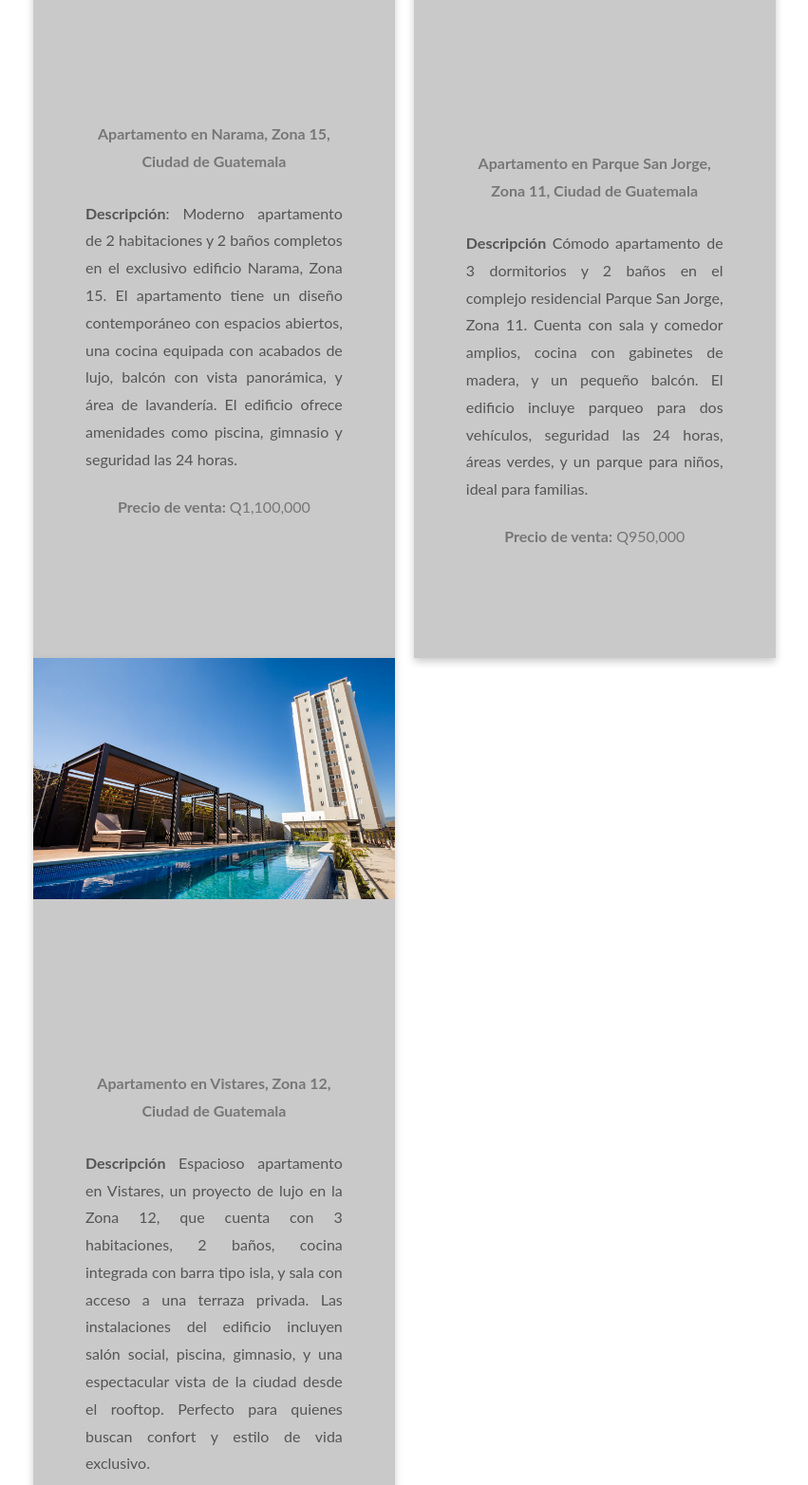
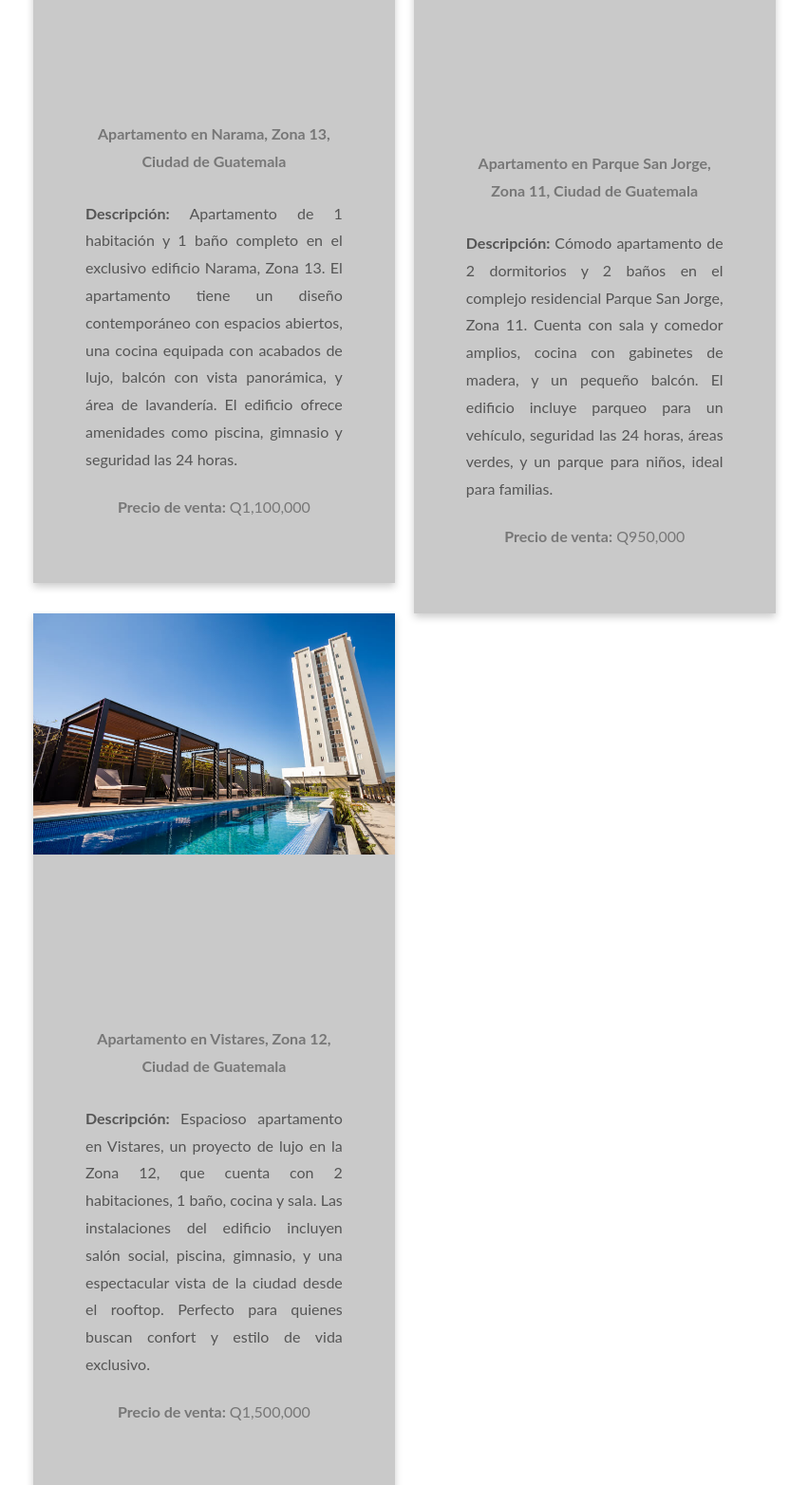
Before and after one commit to Isabella0334/LatamRealEstate, a plain HTML site: page index.html in a window 1280 px wide. Shown: the part 1280-2844 px from the top of the page at 95% size, without its empty margins (20-871 px from the left). Drawn offline with Linux system fonts and the light colour scheme.

Commit message:
Text changes

```diff
--- a/index.html
+++ b/index.html
@@ -33,7 +33,6 @@ body, h1, h2, h3, h4, h5, h6 {
     box-shadow: 0 4px 8px 0 rgba(0, 0, 0, 0.2);
     text-align: center;
     background-color: #c9c9c9;
-    height: 1000px;
 }
 
 .column {
@@ -319,9 +318,9 @@ input[type="text"], input[type="number"], input[type="email"], select, textarea
       <div class="card">
         <img src="imagenes/imagen1.jpg" style="width:100%">
         <div class="container">
-            <h4><b>Apartamento en Narama, Zona 15, Ciudad de Guatemala</b></h4>
+            <h4><b>Apartamento en Narama, Zona 13, Ciudad de Guatemala</b></h4>
             <div class="content">
-                <b>Descripción</b>: Moderno apartamento de 2 habitaciones y 2 baños completos en el exclusivo edificio Narama, Zona 15. El apartamento tiene un diseño contemporáneo con espacios abiertos, una cocina equipada con acabados de lujo, balcón con vista panorámica, y área de lavandería. El edificio ofrece amenidades como piscina, gimnasio y seguridad las 24 horas.
+                <b>Descripción: </b> Apartamento de 1 habitación y 1 baño completo en el exclusivo edificio Narama, Zona 13. El apartamento tiene un diseño contemporáneo con espacios abiertos, una cocina equipada con acabados de lujo, balcón con vista panorámica, y área de lavandería. El edificio ofrece amenidades como piscina, gimnasio y seguridad las 24 horas.
             </div>
             <p><b>Precio de venta:</b> Q1,100,000</p>
         </div>
@@ -335,7 +334,7 @@ input[type="text"], input[type="number"], input[type="email"], select, textarea
         <div class="container">
             <h4><b>Apartamento en Parque San Jorge, Zona 11, Ciudad de Guatemala</b></h4>
             <div class="content">
-              <b>Descripción</b> Cómodo apartamento de 3 dormitorios y 2 baños en el complejo residencial Parque San Jorge, Zona 11. Cuenta con sala y comedor amplios, cocina con gabinetes de madera, y un pequeño balcón. El edificio incluye parqueo para dos vehículos, seguridad las 24 horas, áreas verdes, y un parque para niños, ideal para familias.
+              <b>Descripción: </b> Cómodo apartamento de 2 dormitorios y 2 baños en el complejo residencial Parque San Jorge, Zona 11. Cuenta con sala y comedor amplios, cocina con gabinetes de madera, y un pequeño balcón. El edificio incluye parqueo para un vehículo, seguridad las 24 horas, áreas verdes, y un parque para niños, ideal para familias.
             </div>
             <p><b>Precio de venta:</b> Q950,000</p>
         </div>
@@ -350,7 +349,7 @@ input[type="text"], input[type="number"], input[type="email"], select, textarea
       <div class="container">
           <h4><b>Apartamento en Vistares, Zona 12, Ciudad de Guatemala</b></h4>
           <div class="content">
-            <b>Descripción</b>  Espacioso apartamento en Vistares, un proyecto de lujo en la Zona 12, que cuenta con 3 habitaciones, 2 baños, cocina integrada con barra tipo isla, y sala con acceso a una terraza privada. Las instalaciones del edificio incluyen salón social, piscina, gimnasio, y una espectacular vista de la ciudad desde el rooftop. Perfecto para quienes buscan confort y estilo de vida exclusivo.
+            <b>Descripción: </b>  Espacioso apartamento en Vistares, un proyecto de lujo en la Zona 12, que cuenta con 2 habitaciones, 1 baño, cocina y sala. Las instalaciones del edificio incluyen salón social, piscina, gimnasio, y una espectacular vista de la ciudad desde el rooftop. Perfecto para quienes buscan confort y estilo de vida exclusivo.
           </div>
           <p><b>Precio de venta:</b> Q1,500,000</p>
       </div>
```
